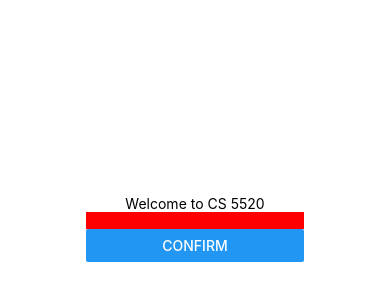
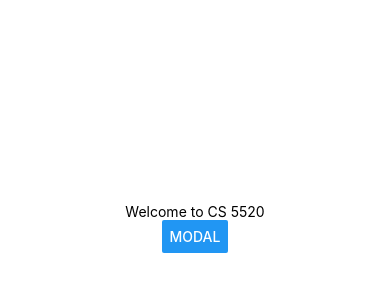
Before and after one commit to victorzwu/CS5520-Spring2023, a React Native app: screen / in a window 390 px wide. Shown: the part 194-494 px from the top of the page. Built offline with nearby package versions, Linux system fonts and the light colour scheme.

Commit message:
turn Input into an modal

```diff
--- a/App.js
+++ b/App.js
@@ -1,5 +1,5 @@
 import { StatusBar } from 'expo-status-bar';
-import { StyleSheet, Text, TextInput, View } from 'react-native';
+import { StyleSheet, Text, TextInput, View, Button } from 'react-native';
 import { useState } from 'react';
 import Header from './components/Header';
 import Input from './components/Input';
@@ -7,6 +7,7 @@ import Input from './components/Input';
 export default function App() {
   const name = "CS 5520";
   const [enteredText, setEnteredText] = useState('');
+  const [modalVisible, setModalVisible] = useState(false)
   function onTextEnter(changedText)
   {
     setEnteredText(changedText)
@@ -14,7 +15,8 @@ export default function App() {
   return (
       <View style={styles.container}>
       <Header appName = {name}/>
-      <Input textUpdateFunction={onTextEnter}/>
+      <Input textUpdateFunction={onTextEnter} modalVisible={modalVisible} setModalVisible = {setModalVisible}/>
+      <Button title = "Modal" onPress={()=> setModalVisible(true)}/>
       <Text>{enteredText}</Text>
       <StatusBar style="auto" />
     </View>
--- a/components/Input.js
+++ b/components/Input.js
@@ -1,11 +1,13 @@
-import { View, Text, TextInput, Button } from "react-native";
+import { View, Text, TextInput, Button, StyleSheet, Modal } from "react-native";
 import React from "react";
 import { useState } from "react";
 
-export default function Input({ textUpdateFunction }) {
+export default function Input({ textUpdateFunction, modalVisible, setModalVisible }) {
   const [text, setText] = useState("");
+
   return (
-    <View>
+    <Modal visible = {modalVisible}>
+    <View style = {styles.container}>
       <TextInput
         style={{ backgroundColor: "red" }}
         value={text}
@@ -18,8 +20,19 @@ export default function Input({ textUpdateFunction }) {
         onPress={() => {
           textUpdateFunction(text);
           setText("");
+          setModalVisible(false);
         }}
       />
     </View>
+    </Modal>
   );
 }
+
+const styles = StyleSheet.create({
+  container: {
+    flex: 1,
+    backgroundColor: 'grey',
+    alignItems: 'center',
+    justifyContent: 'center',
+  },
+});
```
